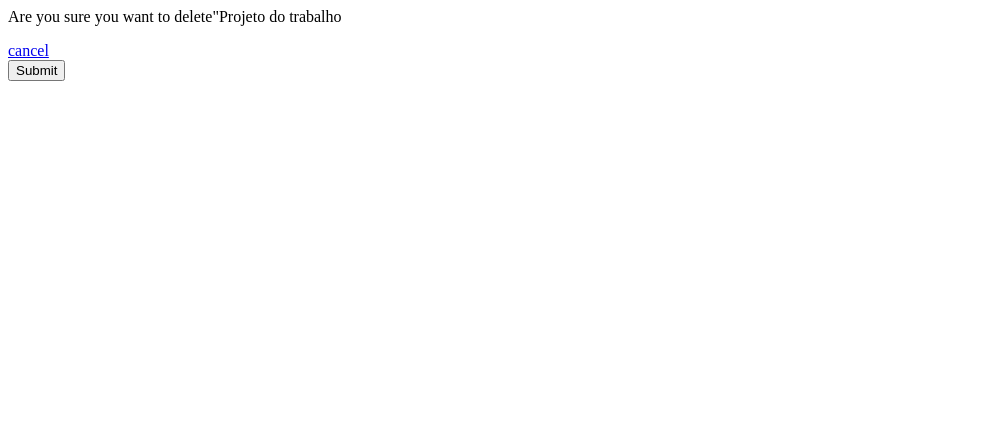
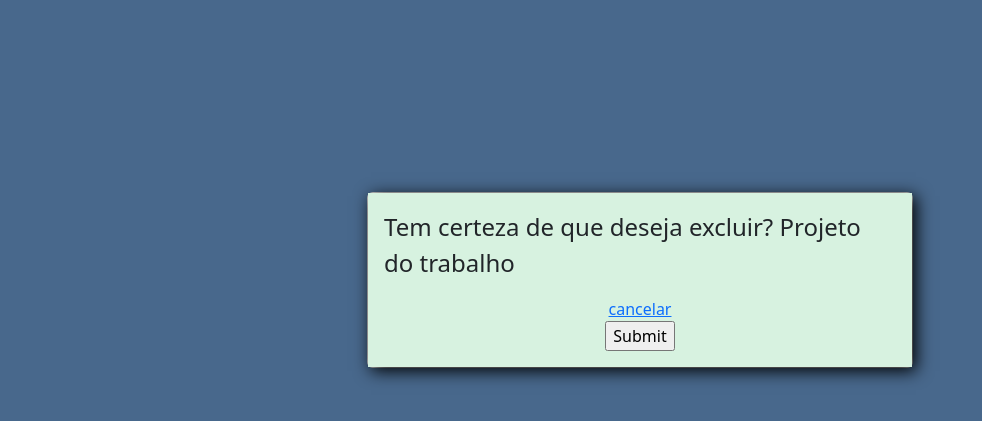
Before and after one commit to DevGabrielSilva525/pi3checklist, a Django app: page /delete/25/ in a window 1280 px wide. Shown: the top 421 px of the page, without its empty margins (0-982 px from the left). Run offline with Django 4.2, Linux system fonts and the light colour scheme; a user stored in the database is signed in; data comes from the database, SQL or seed files in the repository; both versions use the stored data as it was after the commit; some libraries are stand-ins or nearby versions.

Commit message:
site no railway tent 13

```diff
--- a/tasks/forms.py
+++ b/tasks/forms.py
@@ -8,4 +8,7 @@ class Taskform(forms.ModelForm):
 
     class Meta:
         model = Task
-        fields = '__all__'
+        fields = ['title', 'complete',]
+    def __init__(self,*args,**kwargs) -> None:
+        super().__init__(*args,**kwargs)
+        self.fields['title'].label='title'
--- a/tasks/models.py
+++ b/tasks/models.py
@@ -10,7 +10,7 @@ USER = settings.AUTH_USER_MODEL
 class Task(models.Model):
     title = models.CharField(max_length=200)
     complete = models.BooleanField(default=False)
-    created = models.DateTimeField(auto_now_add=True)
+    created= models.DateTimeField(auto_now_add=True)
     creator = models.ForeignKey(USER, on_delete=models.CASCADE, null=True, blank=True)
 
     def __str__(self) -> str:
--- a/tasks/templates/tasks/delete.html
+++ b/tasks/templates/tasks/delete.html
@@ -1,6 +1,23 @@
-<p>Are you sure you want to delete"{{item}}</p>
+{% load static %}
+{% load crispy_forms_tags %}
+<!DOCTYPE html>
+<html lang="pt-br">
+<head>
+  <meta charset="UTF-8">
+  <meta name="viewport" content="width=device-width, initial-scale=1.0">
+  <title>Document</title>
+  <link rel="stylesheet" href= "{% static 'templates/static/assets/css/update_task.css' %}">
+  <link rel="stylesheet" href= "{% static 'assets/bootstrap/css/bootstrap.min.css' %}">
+</head>
+<body style="background: #48688c; padding-top: 15%;">
+  <div class="container align-items-center justify-content-center">
+    <div class="align-items-center row d-flex justify-content-center">
+        <div class="col-md-6 col-xl-400">
+            <div class="card mb-5">
+                <div class="card-body d-flex flex-column align-items-center" style="background: #d7f2e0;;box-shadow: 0.2em 0.2em 1em 0.04em black;">
+<p style="font-size: 1.5rem; jutify-contente: center;">Tem certeza de que deseja excluir?  {{item}}</p>
 
-<a href="{% url 'list' %}">cancel</a>
+<a href="{% url 'list' %}">cancelar</a>
 
 <form method="POST" action="">
     {% csrf_token %}
--- a/tasks/views.py
+++ b/tasks/views.py
@@ -31,7 +31,7 @@ def updateTask(request, pk):
     if task.creator != request.user:
         return redirect('/')
 
-    # form = Taskform(instance=task)
+    form = Taskform(instance=task)
 
     if request.method == 'POST':
         form = Taskform(request.POST, instance=task)
@@ -39,9 +39,9 @@ def updateTask(request, pk):
             form.save()
             return redirect('/')
 
-    # context = {'form':form}
+    context = {'form':form}
 
-    return render(request, 'tasks/update_task.html')
+    return render(request, 'tasks/update_task.html', context)
 
 def deletetask(request, pk):
     item = Task.objects.get(id=pk)
--- a/templates/registration/registration.html
+++ b/templates/registration/registration.html
@@ -1,12 +1,12 @@
 {% load static %}
 {% load crispy_forms_tags %}
 <!DOCTYPE html>
-<html lang="en">
+<html lang="pt-br">
 
 <head>
     <meta charset="utf-8">
     <meta name="viewport" content="width=device-width, initial-scale=1.0, shrink-to-fit=no">
-    <title>Untitled</title>
+    <title>Registro</title>
     <link rel="stylesheet" href="{% static 'assets/bootstrap/css/bootstrap.min.css' %}">
     <link rel="stylesheet" href="{% static 'assets/css/aos.min.css%' %}">
     <link rel="stylesheet" href="{% static 'assets/css/Hero-Clean-Reverse-images.css' %}">
--- a/templates/static/assets/css/Navbar-Right-Links-icons.css
+++ b/templates/static/assets/css/Navbar-Right-Links-icons.css
@@ -47,7 +47,7 @@
   background: rgba(255, 255, 255, .5);
 }
 
-.bs-icon.bs-icon-rounded {
+.bs-icon.bs-icon-rounded {border-radius: .5rem
   border-radius: .5rem;
 }
 
--- /dev/null
+++ b/templates/static/assets/css/update_task.css
@@ -0,0 +1,3 @@
+.tasks {
+    color: var(--bs-white);
+}
```
Also changed, not shown: tasks/templates/tasks/update_task.html (+27 -6 lines), todo/settings.py (+12 -10 lines), db.sqlite3.
